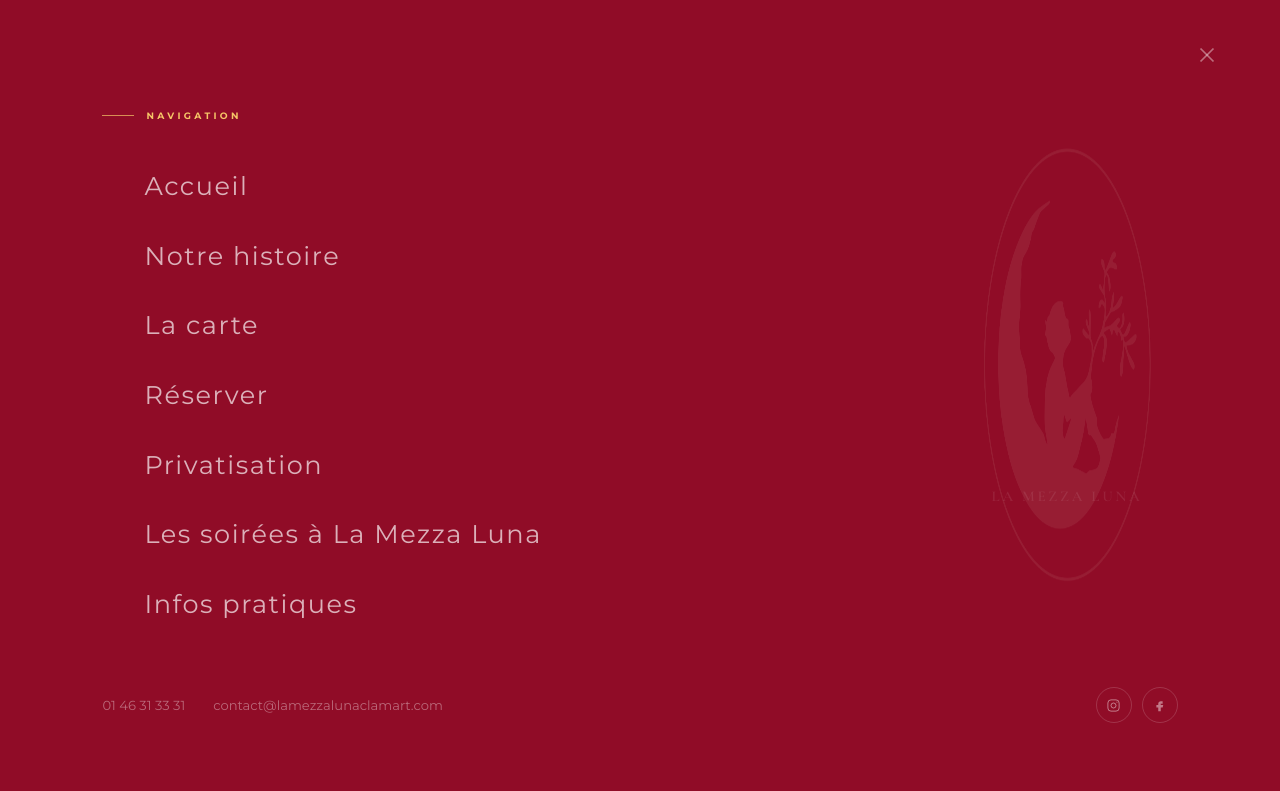
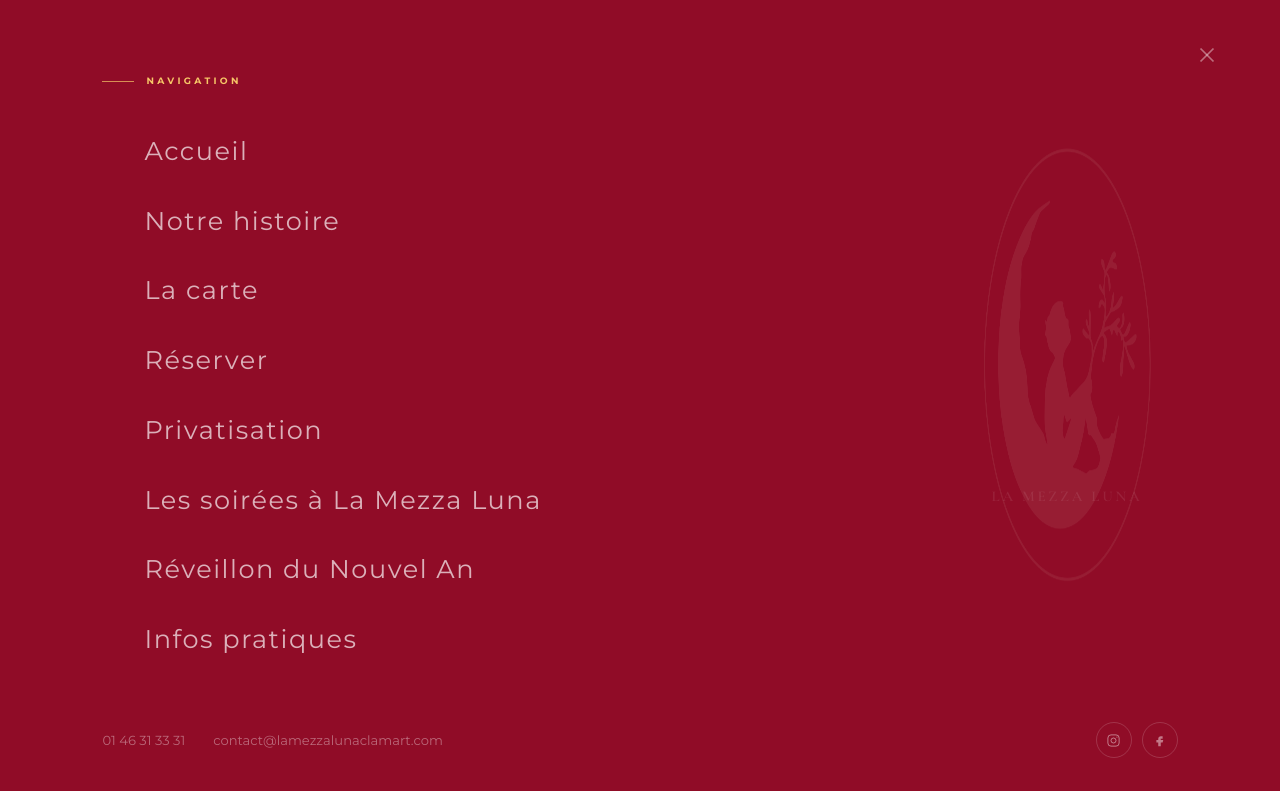
Before and after one commit to sasaubar/mezza-luna-site, a plain HTML site: page soirees/index.html in a window 1280 px wide. Both pictures are taken after a click on the button "Ouvrir le menu". Shown: the top 791 px of the page. Drawn offline with Linux system fonts and the light colour scheme.

Commit message:
site : lien Reveillon du Nouvel An ajoute dans le menu deroulant de toutes les pages
Co-Authored-By: Claude Sonnet 5.5 <noreply@anthropic.com>

```diff
--- a/soirees/index.html
+++ b/soirees/index.html
@@ -304,6 +304,7 @@
   .nav-drawer.open .drawer-nav a:nth-child(5){ transition-delay:.35s; }
   .nav-drawer.open .drawer-nav a:nth-child(6){ transition-delay:.41s; }
   .nav-drawer.open .drawer-nav a:nth-child(7){ transition-delay:.47s; }
+  .nav-drawer.open .drawer-nav a:nth-child(8){ transition-delay:0.53s; }
   .drawer-foot{ margin-top:clamp(22px,3.5vh,38px); padding-top:clamp(16px,2.5vh,26px); display:flex; align-items:center; gap:28px; flex-wrap:wrap; position:relative; z-index:1; }
   .drawer-foot a{ font-size:.82rem; color:rgba(255,255,255,.38); transition:color .2s; }
   .drawer-foot a:hover{ color:var(--or); }
@@ -726,7 +727,8 @@
     <a href="/reservation.html" data-num="04">Réserver</a>
     <a href="/privatisation/"  data-num="05">Privatisation</a>
     <a href="/soirees/"        data-num="06">Les soirées à La Mezza Luna</a>
-    <a href="/#infos"    data-num="07">Infos pratiques</a>
+    <a href="/reveillon/"      data-num="07">Réveillon du Nouvel An</a>
+    <a href="/#infos"    data-num="08">Infos pratiques</a>
   </div>
   <div class="drawer-foot">
     <a href="tel:+33146313331">01 46 31 33 31</a>
```
Also changed, not shown: carte.html (+2 -0 lines), commander-succes.html (+3 -1 lines), commander.html (+3 -1 lines), index.html (+3 -1 lines), pizzeria/index.html (+3 -1 lines), privatisation/index.html (+2 -0 lines), reveillon/index.html (+3 -1 lines).
